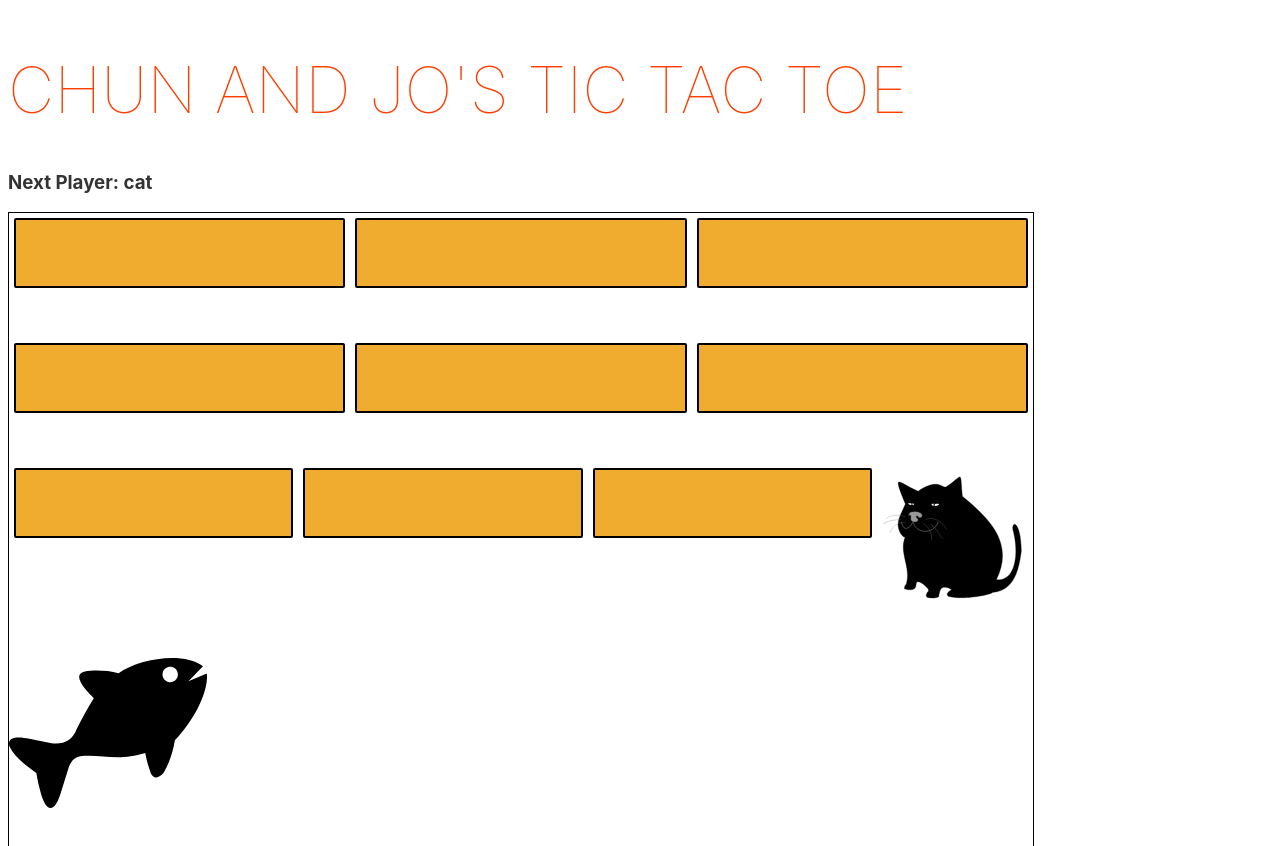
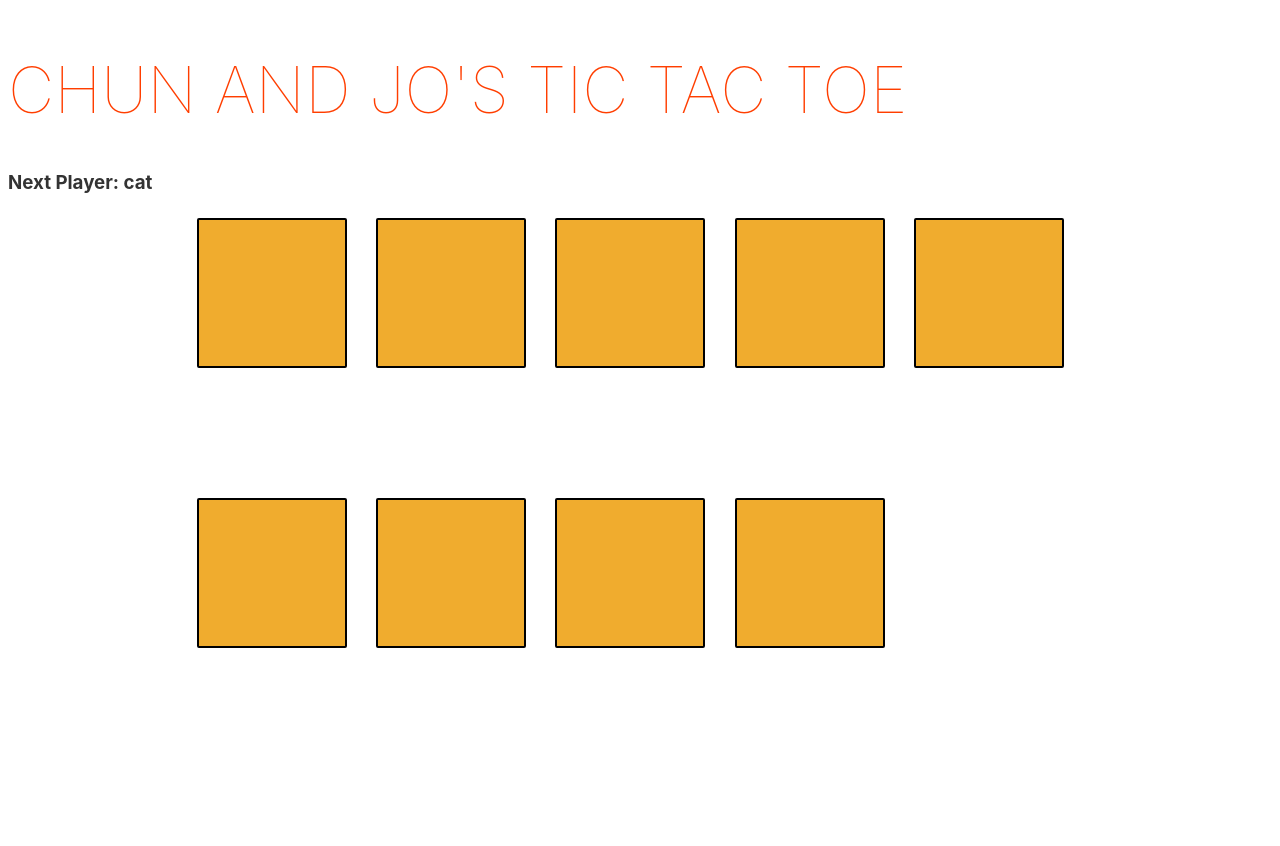
Before and after one commit to fac21/svelte-game-JoChun, a Svelte app: page / in a window 1280 px wide. Shown: the top 846 px of the page. After the commit the page ends 800 px from the top, so only its background shows below. Built offline with nearby package versions, Linux system fonts and the light colour scheme.

Commit message:
Resizing images
Co-authored-by: Jo Humphrey <31373245+jamdelion@users.noreply.github.com>

```diff
--- a/src/Block.svelte
+++ b/src/Block.svelte
@@ -1,21 +1,19 @@
 <script>
-
   export let value;
   export let handleClick;
 </script>
 
-<button class="block" on:click={handleClick}>{value || ""}</button>
+<button class="block" on:click={handleClick}>
+  <img src={value || ''} alt="" />
+</button>
 
 <style>
   .block {
-		/* position: absolute; */
-		/* height: 32px;
-		width: 32px; */
     background-color: #f0ac2e;
     transition: transform 200ms;
-		flex: 1 0 25%;
-    width: 50px;
-    height: 70px;
+    flex: 0 0 33%;
+    width: 150px;
+    height: 150px;
     border: 2px solid black;
     margin: 5px;
     padding: 5px;
@@ -27,6 +25,10 @@
     border: 2px solid red;
   }
 
+  img {
+    height: auto;
+    max-width: 100%;
+  }
   /* @media (min-width: 640px) {
 		div {
 			max-width: none;
--- a/src/Gameboard.svelte
+++ b/src/Gameboard.svelte
@@ -3,23 +3,30 @@
   import Cat from './Cat.svelte';
   import Fish from './Fish.svelte';
   import Block from './Block.svelte';
-  let cat = './../public/cat.svg';
+  let cat = {
+    name: 'cat',
+    image: 'cat.svg',
+  };
+  let fish = {
+    name: 'fish',
+    image: 'fish.svg',
+  };
   let blocks = [null, null, null, null, null, null, null, null, null];
 
-  let xIsNext = true;
-  $: status = 'Next Player: ' + (xIsNext ? 'cat' : 'fish');
+  let catIsNext = true;
+  $: status = 'Next Player: ' + (catIsNext ? 'cat' : 'fish');
 
   let winner = null;
 
   function handleClick(i) {
     if (!blocks[i]) {
-      blocks[i] = xIsNext ? 'cat' : 'fish';
-      xIsNext = !xIsNext;
+      blocks[i] = catIsNext ? cat.image : fish.image;
+      catIsNext = !catIsNext;
     }
     winner = calculateWinner(blocks);
   }
 
-  function calculateWinner(blocks) {
+  function calculateWinner(blocksArray) {
     const winningCombo = [
       [0, 1, 2],
       [3, 4, 5],
@@ -32,8 +39,12 @@
     ];
     for (let i = 0; i < winningCombo.length; i++) {
       const [a, b, c] = winningCombo[i];
-      if (blocks[a] && blocks[a] === blocks[b] && blocks[a] === blocks[c])
-        return `Winner: ${blocks[a]}`;
+      if (
+        blocksArray[a] &&
+        blocksArray[a] === blocksArray[b] &&
+        blocksArray[a] === blocksArray[c]
+      )
+        return `Winner: ${blocksArray[a].slice(0, -4)}`;
     }
 
     const isDraw = blocks.every((block) => block !== null);
@@ -42,7 +53,7 @@
 
   function restartGame() {
     blocks = [null, null, null, null, null, null, null, null, null];
-    xIsNext = true;
+    catIsNext = true;
     winner = null;
   }
 </script>
@@ -58,18 +69,18 @@
   {#each blocks as block, i}
     <Block value={block} handleClick={() => handleClick(i)} />
   {/each}
-  <Cat />
-  <Fish />
 </div>
 
 <style>
   .gameboard {
-    border: solid 1px black;
-    height: 80vh;
-    width: 80vw;
-    display: flex;
-    flex-wrap: wrap;
-    /* width: 300px; */
+    border: solid 1px transparent;
+    height: 70vh;
+    width: 70vw;
+    display: grid;
+    grid-template-columns: repeat(auto-fit, minmax(10rem, 1fr));
+    grid-template-rows: repeat(auto-fit, minmax(10rem, 1fr));
+    margin: auto;
+    text-align: center;
   }
 
   @media (min-width: 640px) {
```
Lines whose indentation alone changed are shown as unchanged.
